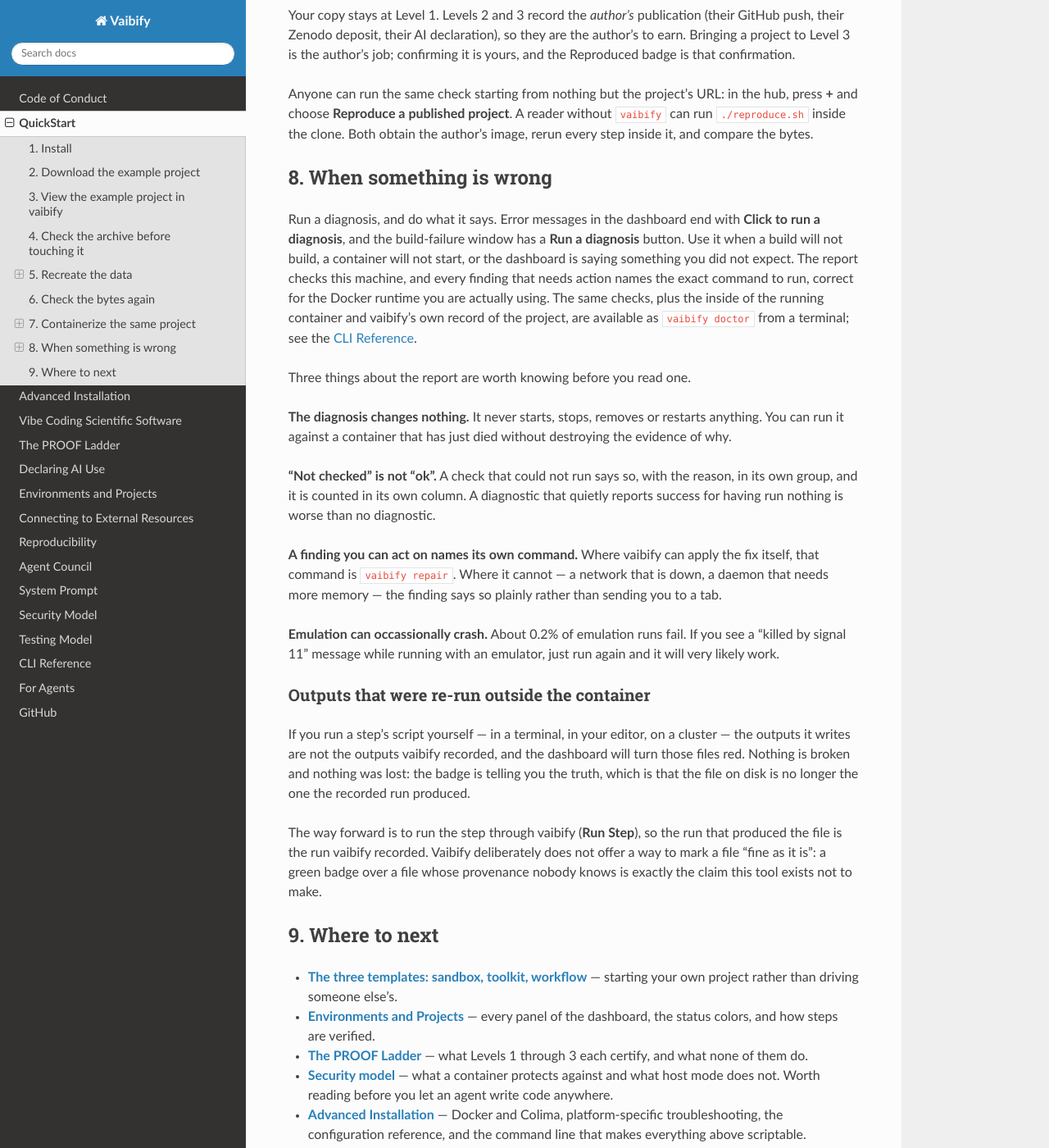
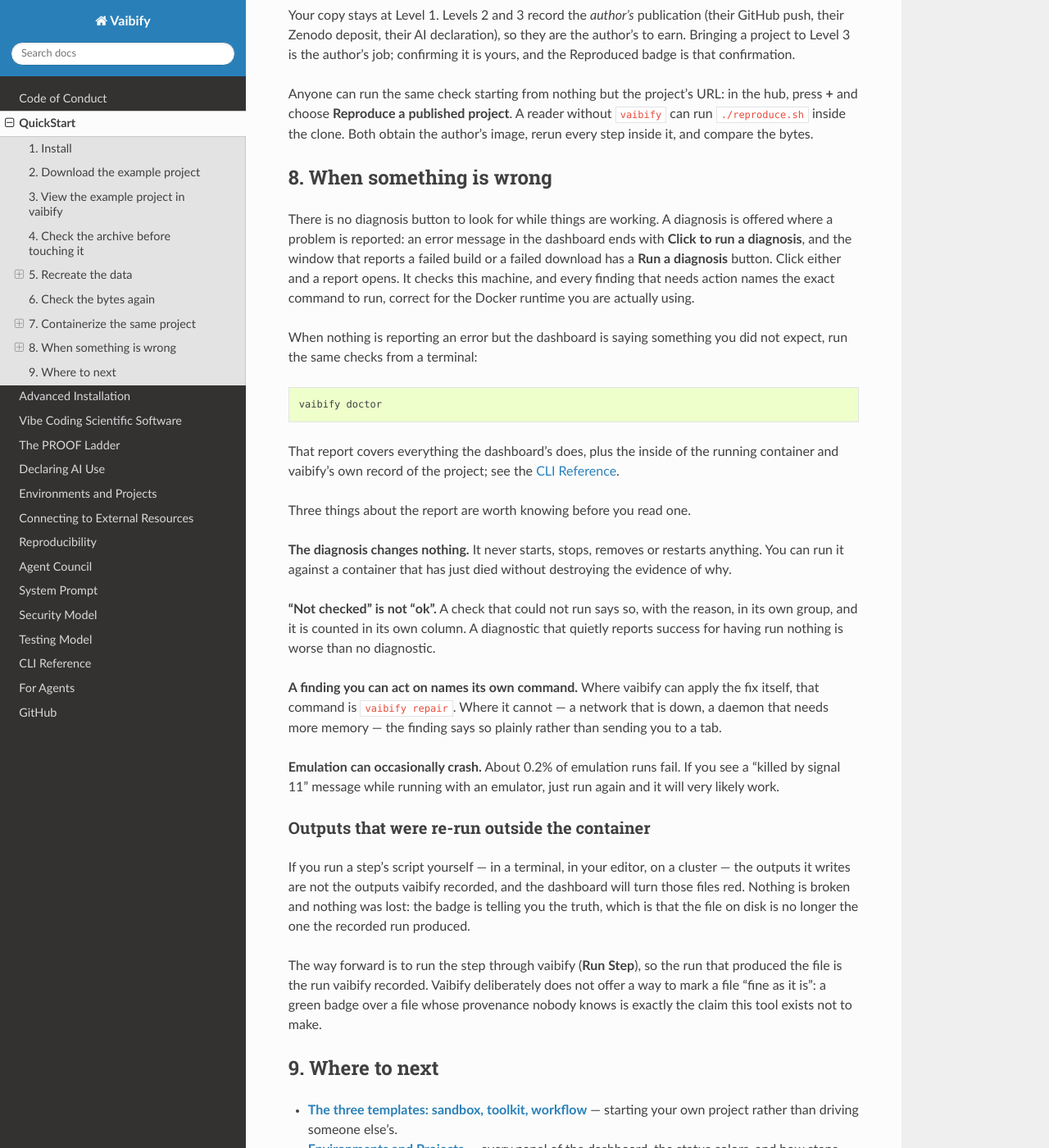
Before and after one commit to RoryBarnes/vaibify, a Sphinx documentation site: the page built from docs/quickStart.md, in a window 1280 px wide and 1400 px high, scrolled down 6194 px. Shown: the whole window at 82% size. Built offline with Sphinx 7.4.7 and the Read the Docs theme 3.1.0, drawn with Linux system fonts in a browser that asks for light colours; the version number could not be read and is left out.

Commit message:
Say plainly where a diagnosis is offered, and what to run when nothing is
Section 8 read as if the dashboard had a diagnosis button to find. It
has none: the offer appears at the end of an error message and in the
windows that report a failed build or download, and when nothing is
reporting an error the same checks run from a terminal. The paragraph
now says so, in that order, with the command on its own line.

Co-Authored-By: Claude Fable 5.1 <noreply@anthropic.com>

````diff
--- a/docs/quickStart.md
+++ b/docs/quickStart.md
@@ -173,15 +173,23 @@ and compare the bytes.
 
 ## 8. When something is wrong
 
-Run a diagnosis, and do what it says. Error messages in the
-dashboard end with **Click to run a diagnosis**, and the build-failure
-window has a **Run a diagnosis** button. Use it when a build will not
-build, a container will not start, or the dashboard is saying something
-you did not expect. The report checks this machine, and every finding
-that needs action names the exact command to run, correct for the
-Docker runtime you are actually using. The same checks, plus the inside
-of the running container and vaibify's own record of the project, are
-available as `vaibify doctor` from a terminal; see the
+There is no diagnosis button to look for while things are working.
+A diagnosis is offered where a problem is reported: an error message
+in the dashboard ends with **Click to run a diagnosis**, and the window
+that reports a failed build or a failed download has a **Run a
+diagnosis** button. Click either and a report opens. It checks this
+machine, and every finding that needs action names the exact command
+to run, correct for the Docker runtime you are actually using.
+
+When nothing is reporting an error but the dashboard is saying
+something you did not expect, run the same checks from a terminal:
+
+```bash
+vaibify doctor
+```
+
+That report covers everything the dashboard's does, plus the inside of
+the running container and vaibify's own record of the project; see the
 [CLI Reference](cli.md).
 
 Three things about the report are worth knowing before you read one.
@@ -200,7 +208,7 @@ apply the fix itself, that command is `vaibify repair`. Where it
 cannot — a network that is down, a daemon that needs more memory — the
 finding says so plainly rather than sending you to a tab.
 
-**Emulation can occassionally crash.** About 0.2% of emulation runs fail. If you see a "killed by signal 11" message while running with an emulator, just run again and it will very likely work.
+**Emulation can occasionally crash.** About 0.2% of emulation runs fail. If you see a "killed by signal 11" message while running with an emulator, just run again and it will very likely work.
 
 ### Outputs that were re-run outside the container
 
````
